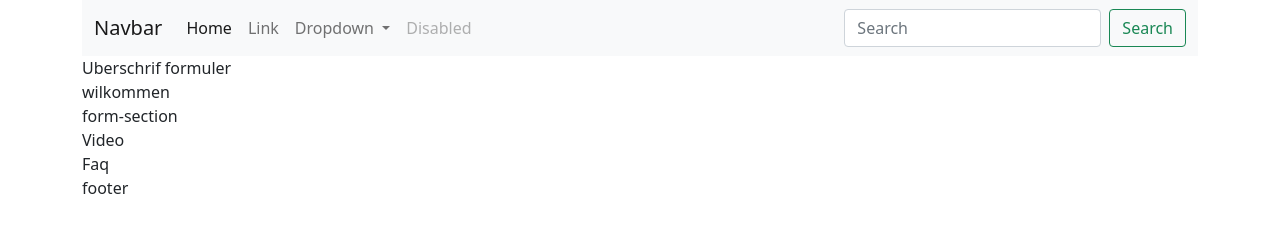
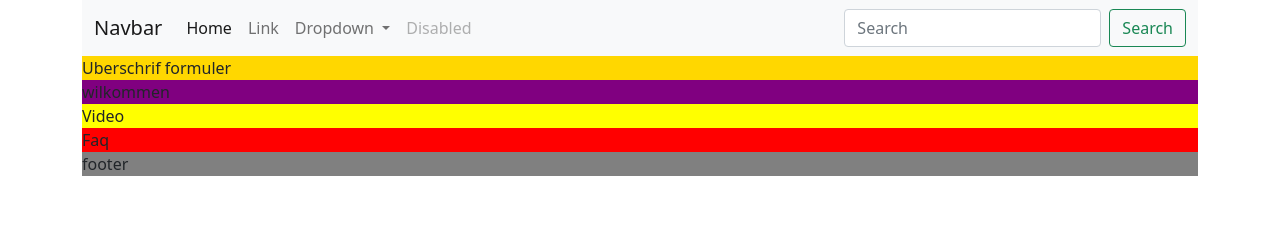
Before and after one commit to maryhbb/Coocking-Landingpage, a plain HTML site: page src/index.html in a window 1280 px wide. Drawn offline with nearby package versions, Linux system fonts and the light colour scheme.

Commit message:
empty css

```diff
--- a/src/index.html
+++ b/src/index.html
@@ -8,10 +8,8 @@
     <!-- Bootstrap CSS -->
     <link href="https://cdn.jsdelivr.net/npm/bootstrap@5.0.1/dist/css/bootstrap.min.css" rel="stylesheet"
           integrity="sha384-+0n0xVW2eSR5OomGNYDnhzAbDsOXxcvSN1TPprVMTNDbiYZCxYbOOl7+AMvyTG2x" crossorigin="anonymous">
-
+    <link rel="stylesheet" href="stylesheet.css">
     <title>Hello, world!</title>
-
-
 </head>
 <body>
 <div class="container">
@@ -68,13 +66,10 @@
     </div>
 
     <!--  wilkommen Uberschrift / Bild-->
-    <section class="wilkommen">
+    <section class="wilkommen-section">
         wilkommen
     </section>
 
-    <!--  form-section -->
-    <section class="form-section">
-        form-section    </section>
 
     <!--  Video -->
     <section class="video-section">
--- /dev/null
+++ b/src/stylesheet.css
@@ -0,0 +1,48 @@
+.form-section {
+    /* debugging start */
+    min-width: 40px;
+    background: gold;
+    /* debugging end */
+}
+
+.bekannt{
+    /* debugging start */
+    min-width: 40px;
+    background: blue;
+    /* debugging end */
+}
+
+.wilkommen-section {
+    /* debugging start */
+    min-width: 40px;
+    background: purple;
+    /* debugging end */
+}
+
+.video-section {
+    /* debugging start */
+    min-width: 40px;
+    background: yellow;
+    /* debugging end */
+}
+
+.faq-section {
+    /* debugging start */
+    min-width: 40px;
+    background: red;
+    /* debugging end */
+}
+
+.bottom-nav {
+    /* debugging start */
+    min-width: 40px;
+    background: green;
+    /* debugging end */
+}
+
+.footer {
+    /* debugging start */
+    min-width: 40px;
+    background: gray;
+    /* debugging end */
+}
```
